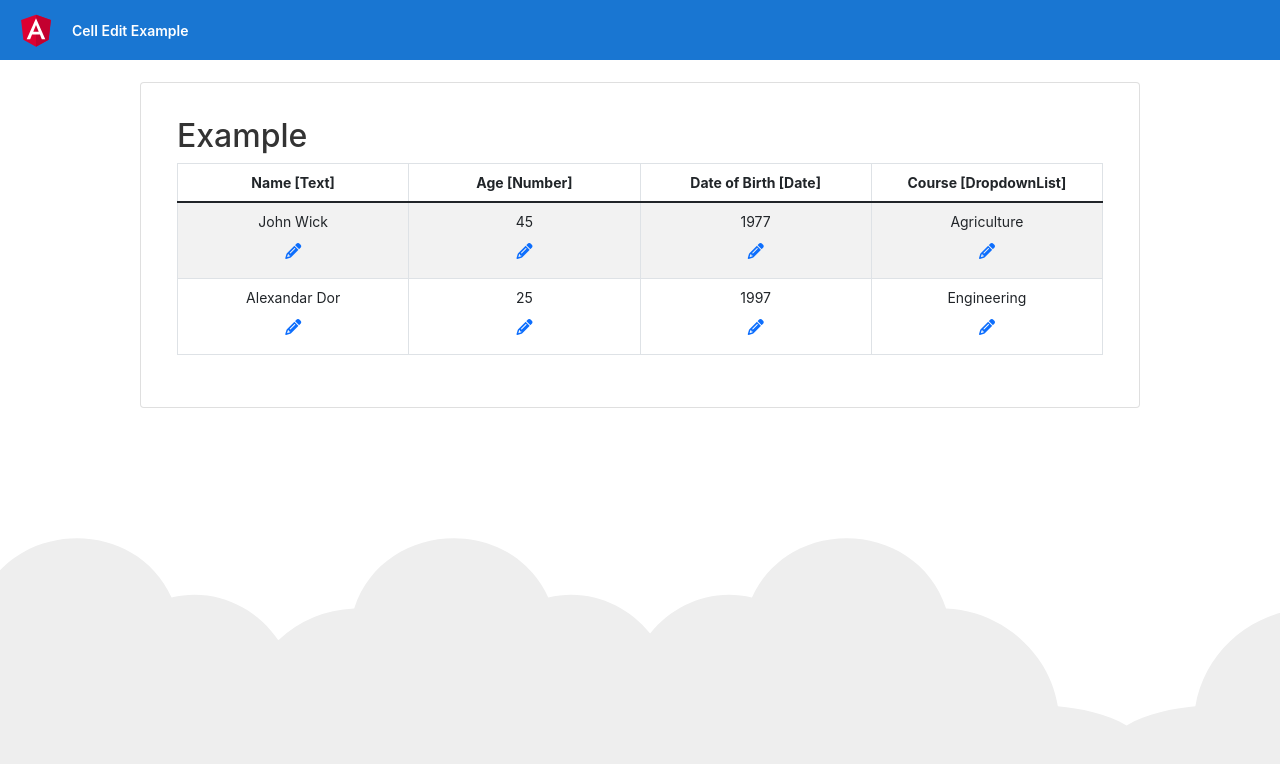
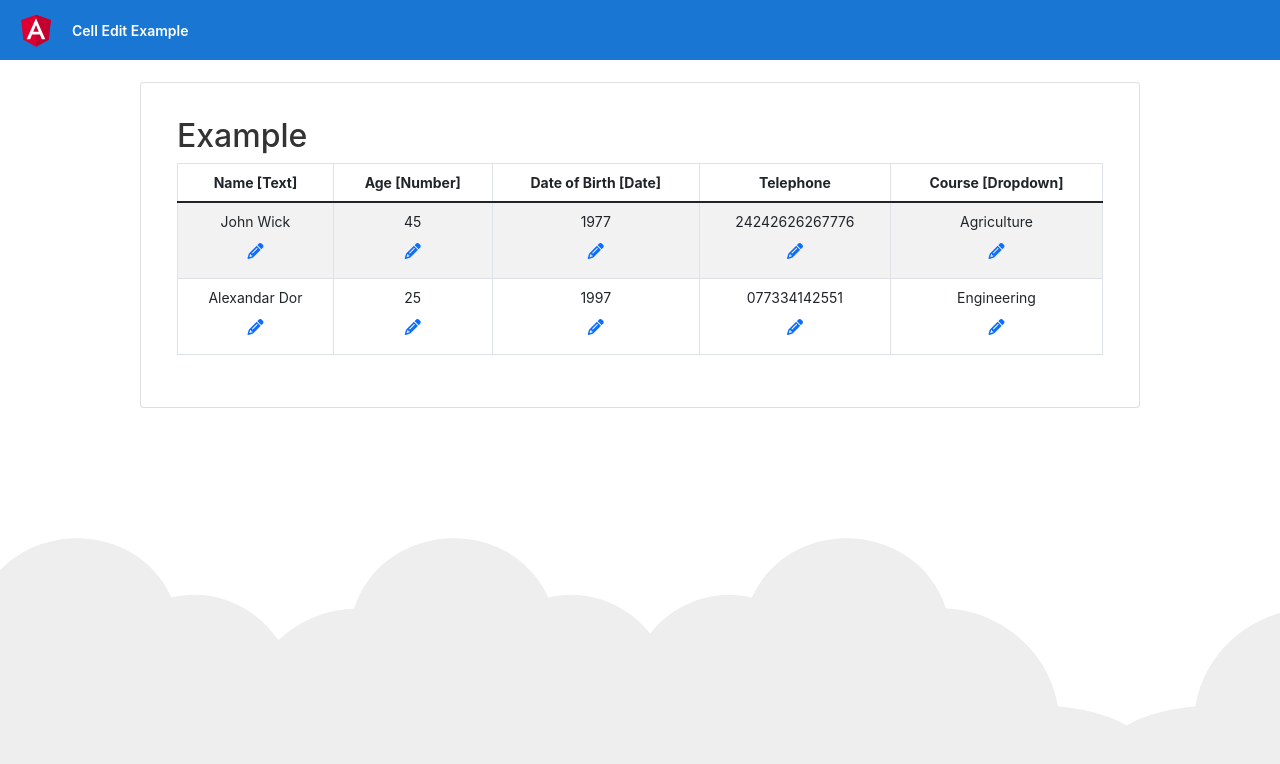
Before and after one commit to BrunoJay/cellEdit-ts, an Angular app: page / in a window 1280 px wide. Shown: the top 764 px of the page. Built offline with nearby package versions, Linux system fonts and the light colour scheme.

Commit message:
added fontawesome icons

```diff
--- a/src/app/app.component.css
+++ b/src/app/app.component.css
@@ -227,6 +227,14 @@ svg#clouds {
   }
 }
 
+
+
+
+
+
+
+
+
 table tr th.select-checkbox.selected::after {
   content: "✔";
   margin-top: 0px;
@@ -264,7 +272,7 @@ table {
   width: 100%;
   overflow: auto;
   display: table;
-  table-layout: fixed;
+  table-layout: auto;
 }
 
 table.dataTable tbody td.select-checkbox:before, table.dataTable tbody th.select-checkbox:before {
--- a/src/app/app.component.html
+++ b/src/app/app.component.html
@@ -20,7 +20,8 @@
             <th class='text-center'>Name [Text]</th>
             <th class='text-center'>Age [Number]</th>
             <th class='text-center'>Date of Birth [Date]</th>
-            <th class='text-center'>Course [DropdownList]</th>
+            <th class='text-center'>Telephone</th>
+            <th class='text-center'>Course [Dropdown]</th>
           </tr>
           </thead>
           <tbody>
@@ -40,6 +41,12 @@
             <td class='text-center' id="{{row.id + '-dateOfBirth'}}">{{ row.dateOfBirth }}
               <div>
                 <button class="btn btn-link" (click)="cellEditor(row, row.id + '-dateOfBirth', 'dateOfBirth', row.age, 'date')">
+                  <i class="fa-solid fa-pencil"></i></button>
+              </div>
+            </td>
+            <td class='text-center' id="{{row.id + '-telephone'}}">{{row.telephone}}
+              <div>
+                <button class="btn btn-link" (click)="cellEditor(row, row.id + '-telephone', 'telephone', row.telephone, 'telephone')">
                   <i class="fa-solid fa-pencil"></i></button>
               </div>
             </td>
--- a/src/app/app.component.ts
+++ b/src/app/app.component.ts
@@ -15,6 +15,7 @@ export class AppComponent implements OnInit, OnUpdateCell {
       name: "John Wick",
       age: "45",
       dateOfBirth: "1977",
+      telephone: "24242626267776",
       course: "Agriculture",
     },
     {
@@ -22,6 +23,7 @@ export class AppComponent implements OnInit, OnUpdateCell {
       name: "Alexandar Dor",
       age: "25",
       dateOfBirth: "1997",
+      telephone: "077334142551",
       course: "Engineering",
     }
   ]
@@ -32,6 +34,8 @@ export class AppComponent implements OnInit, OnUpdateCell {
     {id:'fwaefwefwef',name:'Law'},
     {id:'wefaweffawf',name:'Psychology'}
   ]
+
+  static regexTelephone = /^0[0-9]{9}$/
 
   ngOnInit(): void {
   }
--- a/src/app/cell-edit/cell-edit.ts
+++ b/src/app/cell-edit/cell-edit.ts
@@ -1,3 +1,5 @@
+import {AppComponent} from "../app.component";
+
 export class CellEdit {
   condition: boolean | undefined;
 
@@ -109,6 +111,11 @@ export class CellEdit {
           input.placeholder = "Telephone Number";
           input.type = "text";
           input.addEventListener("keyup", (e: Event) => this.validateNumber(e));
+        } else if (type == 'date') {
+          input = document.createElement('input');
+          input.placeholder = "Date";
+          input.type = "text";
+          input.addEventListener("keyup", (e: Event) => this.validateNumber(e));
         } else {
           input = document.createElement('textarea');
           input.setAttribute('rows', '1');
@@ -172,7 +179,7 @@ export class CellEdit {
   }
 
   validateNumber(event: any) {
-    if (!new RegExp(/^0[0-9]{9}$/).test(event.target.value)) {
+    if (!new RegExp(AppComponent.regexTelephone).test(event.target.value)) {
       event.target.classList.add("is-invalid")
     } else event.target.classList.remove("is-invalid");
   }
```
